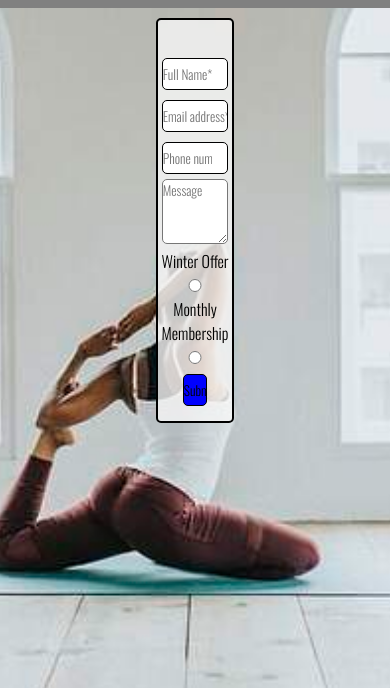
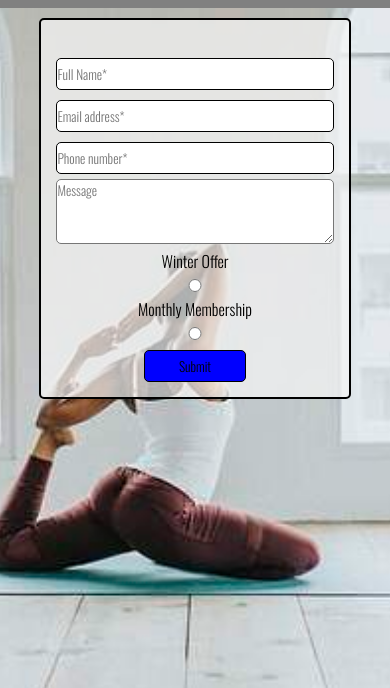
Before and after one commit to ivanlasic23/Project1, a plain HTML site: page contact.html in a window 390 px wide. Shown: the part 92-780 px from the top of the page. Drawn offline with nearby package versions, Linux system fonts and the light colour scheme.

Commit message:
added responsiveness to contact page

```diff
--- a/assets/style/style.css
+++ b/assets/style/style.css
@@ -135,7 +135,7 @@ main >a:hover {
 }
 
 .contact-form {
-    background-color: rgba(247, 247, 247, 0.8);
+    background-color: rgba(247, 247, 247, 0.7);
     width: 20%;
     margin-left: auto;
     margin-right: auto;
@@ -155,7 +155,7 @@ input {
     border: black solid 1px;
     padding-top: 5px;
     padding-bottom: 5px;
-    margin: 5px 2px 5px 2px;
+    margin: 5px 2px;
     border-radius: 5px;
 }
 
@@ -295,7 +295,7 @@ footer a:hover {
 
   }
 
-  @media only screen and (max-width: 760px)
+  @media only screen and (max-width: 760px) {}
   {
       #h3-footer {
           display: none;
@@ -326,3 +326,14 @@ footer a:hover {
           margin-right: auto !important;
           width: 80%;
       }
+      }
+
+      @media only screen and (max-width: 1000px) {
+        .contact-form {
+            width: 40%;
+        }
+    }
+        @media only screen and (max-width: 575px) {
+            .contact-form {
+                width: 80%;
+            }
```
